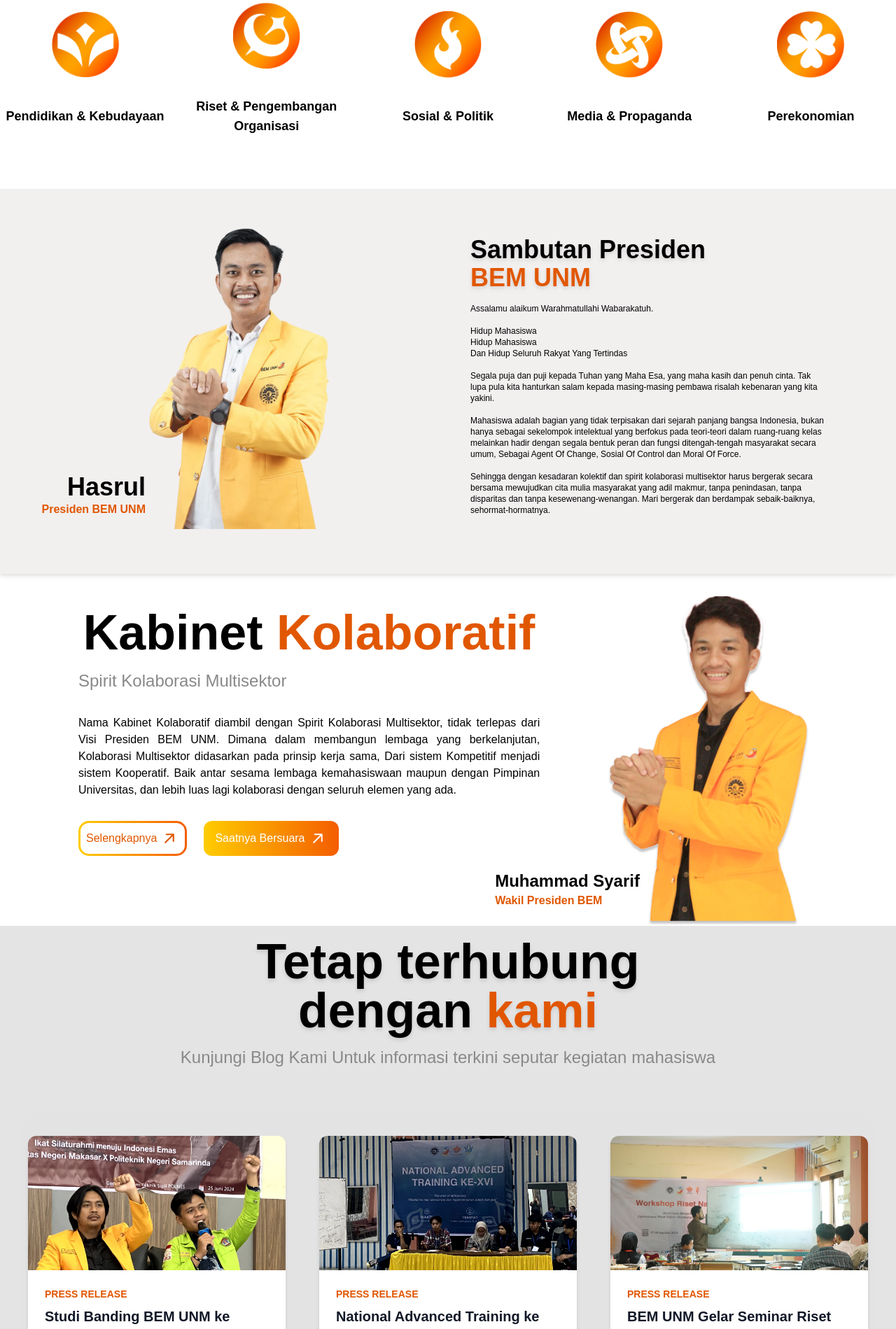
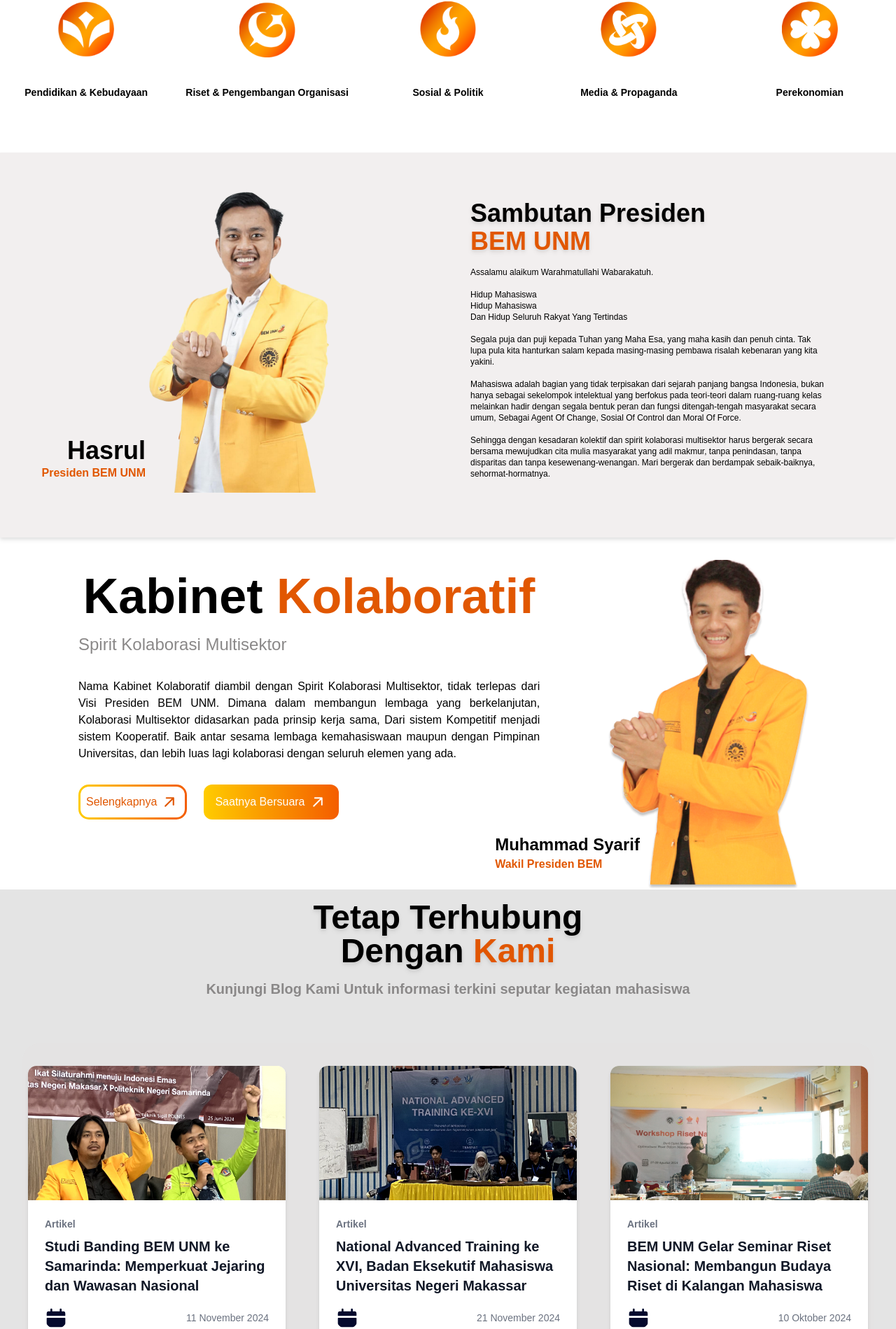
Before and after one commit to andifauzi07/bem-unm, a Next.js app: page / in a window 1280 px wide. Shown: the part 1058-2957 px from the top of the page at 70% size. Built offline with nearby package versions, Linux system fonts and the light colour scheme.

Commit message:
hotfix: optimize image & toggle bugs

```diff
--- a/app/artikel/Cards.jsx
+++ /dev/null
@@ -1,33 +0,0 @@
-import Image from 'next/image';
-import Link from 'next/link';
-const Cards = ({ title, tanggal, image, id }) => {
-	return (
-		<div
-			className="flex mx-auto justify-center flex-col"
-			data-aos="fade-up">
-			<Link href={`/artikel/${id}`}>
-				<Image
-					src={image}
-					width={280}
-					height={280}
-					alt="Card Image"
-				/>
-				<div className="w-[98px] my-2 bg-[#0022FF] h-[4px]" />
-				<div>
-					<h3 className="mb-2 font-semibold">{title}</h3>
-					<span className="flex">
-						<Image
-							src="/icon/Date.svg"
-							width={20}
-							height={20}
-							alt="Tanggal"
-						/>
-						<p>{tanggal}</p>
-					</span>
-				</div>
-			</Link>
-		</div>
-	);
-};
-
-export default Cards;
--- a/app/artikel/Header.jsx
+++ b/app/artikel/Header.jsx
@@ -1,5 +1,3 @@
-// import Image from 'next/image';
-
 const Header = () => {
 	return (
 		<div data-aos="fade-down">
--- a/app/artikel/page.jsx
+++ b/app/artikel/page.jsx
@@ -9,12 +9,13 @@
 			<Header />
 			<div className="w-full mx-auto grid lg:grid-cols-3 md:grid-cols-2 gap-4 p-8 my-16">
 				{artikel.map((data) => (
-					<Link href={`/artikel/${data.id}`}>
+					<Link
+						href={`/artikel/${data.id}`}
+						key={data.id}>
 						<Card
 							date={data.tanggal}
 							imageUrl={data.gambar_headline.url}
-							tipe="Press Release"
-							key={data.id}
+							tipe="Artikel"
 							shortDesc={''}
 							title={data.title}
 						/>
--- a/app/page.jsx
+++ b/app/page.jsx
@@ -3,17 +3,14 @@
 import Presidenbem from '@/components/section/Beranda/presiden-bem';
 import WapresBem from '@/components/section/Beranda/wapres-bem';
 import Blog from '@/components/section/Beranda/blog';
-import Card from '@/components/Card';
-import { artikel } from '@/utils/constant';
+
 export default function Home() {
 	return (
 		<main className="bg-primary w-full text-black">
 			<Jumbotron />
 			<Kementerian />
 			<Presidenbem />
-			{/* <div className="drop-shadow-[0px_4px_6px_rgba(0,0,0,0.3)]"> */}
 			<WapresBem />
-			{/* </div> */}
 			<Blog />
 		</main>
 	);
--- a/components/Card.jsx
+++ b/components/Card.jsx
@@ -3,7 +3,6 @@
 export default function Card({ imageUrl, tipe, title, shortDesc, date }) {
 	return (
 		<div className="max-w-md mx-auto hover:bg-[#eaeaea] transition ease-in-out bg-white rounded-xl shadow-md overflow-hidden">
-			{/* Gambar */}
 			<div className="h-48 w-full relative">
 				<Image
 					src={imageUrl}
@@ -12,21 +11,15 @@
 					objectFit="cover"
 				/>
 			</div>
-			{/* Konten */}
 			<div className="p-6">
-				{/* Label */}
-				<p className="text-sm font-bold text-[#E15600] uppercase">{tipe}</p>
-				{/* Judul */}
+				<p className="text-sm font-bold text-gray-500">{tipe}</p>
 				<h3 className="text-xl font-bold text-gray-900 mt-2">{title}</h3>
-				{/* Deskripsi */}
 				<p className="mt-2 text-gray-600 text-sm leading-relaxed">{shortDesc}</p>
-				{/* Footer */}
 				<div className="flex items-center justify-between mt-4">
-					{/* Informasi Kementerian */}
 					<div className="flex items-center">
 						<div className="h-8 w-8">
 							<Image
-								src="/icon/Date.svg" // Ganti dengan path ikon Anda
+								src="/icon/Date.svg"
 								alt="Logo Kementerian"
 								width={32}
 								height={32}
@@ -34,7 +27,6 @@
 							/>
 						</div>
 					</div>
-					{/* Tanggal */}
 					<p className="text-sm text-gray-500">{date}</p>
 				</div>
 			</div>
--- a/components/dropdown.jsx
+++ b/components/dropdown.jsx
@@ -1,13 +1,13 @@
 'use client';
 
 import { useState, useEffect, useRef } from 'react';
+import { usePathname } from 'next/navigation';
 import Link from 'next/link';
-import { useRouter } from 'next/navigation';
 
 export default function Dropdown() {
 	const [isOpen, setIsOpen] = useState(false);
-	const dropdownRef = useRef(null); // Menyimpan referensi dropdown
-	const router = useRouter();
+	const dropdownRef = useRef(null);
+	const path = usePathname();
 
 	const toggleDropdown = (e) => {
 		e.preventDefault();
@@ -18,32 +18,19 @@
 		setIsOpen(false);
 	};
 
-	// Menutup dropdown saat URL berubah
 	useEffect(() => {
-		const handleRouteChange = () => {
-			setIsOpen(false); // Menutup dropdown ketika navigasi ke halaman lain
-		};
+		setIsOpen(false);
+	}, [path]);
 
-		if (router && router.events) {
-			router.events.on('routeChangeStart', handleRouteChange);
-			return () => {
-				router.events.off('routeChangeStart', handleRouteChange);
-			};
-		}
-	}, [router]);
-
-	// Menutup dropdown ketika klik di luar dropdown
 	useEffect(() => {
 		const handleClickOutside = (event) => {
 			if (dropdownRef.current && !dropdownRef.current.contains(event.target)) {
-				setIsOpen(false); // Menutup dropdown jika klik di luar elemen
+				setIsOpen(false);
 			}
 		};
 
-		// Menambahkan event listener untuk klik di luar
 		document.addEventListener('mousedown', handleClickOutside);
 
-		// Menghapus event listener saat komponen dibersihkan
 		return () => {
 			document.removeEventListener('mousedown', handleClickOutside);
 		};
@@ -53,7 +40,6 @@
 		<div
 			className="relative inline-block text-left"
 			ref={dropdownRef}>
-			{/* Button untuk membuka dropdown */}
 			<button
 				onClick={toggleDropdown}
 				className="inline-flex items-center w-full justify-center border-gray-300 bg-white px-4 py-2 text-black">
@@ -74,7 +60,6 @@
 				</svg>
 			</button>
 
-			{/* Dropdown Menu */}
 			{isOpen && (
 				<div
 					className="absolute right-0 z-20 bg-white mt-2 w-56 origin-top-right rounded-md shadow-lg"
--- a/components/navbar.jsx
+++ b/components/navbar.jsx
@@ -1,5 +1,7 @@
 'use client';
+
 import { useState, useEffect, useRef } from 'react';
+import { usePathname } from 'next/navigation';
 import Image from 'next/image';
 import Link from 'next/link';
 import Dropdown from './dropdown';
@@ -24,31 +26,32 @@
 
 const Navbar = () => {
 	const [menuOpen, setMenuOpen] = useState(false);
-	const navbarRef = useRef(null); // Referensi untuk navbar
+	const navbarRef = useRef(null);
+	const path = usePathname();
 
 	const closeMenu = () => {
 		setMenuOpen(false);
 	};
 
-	// Menggunakan useEffect untuk menambahkan event listener untuk klik di luar navbar
 	useEffect(() => {
-		// Fungsi untuk menutup navbar jika klik di luar navbar atau dropdown
 		const handleClickOutside = (event) => {
 			if (navbarRef.current && !navbarRef.current.contains(event.target)) {
 				closeMenu();
 			}
 		};
 
-		// Menambahkan event listener untuk mousedown dan touchstart
 		document.addEventListener('mousedown', handleClickOutside);
 		document.addEventListener('touchstart', handleClickOutside);
 
-		// Membersihkan event listener ketika komponen dilepas
 		return () => {
 			document.removeEventListener('mousedown', handleClickOutside);
 			document.removeEventListener('touchstart', handleClickOutside);
 		};
 	}, []);
+
+	useEffect(() => {
+		closeMenu();
+	}, [path]);
 
 	return (
 		<nav
@@ -72,7 +75,6 @@
 			<div
 				className="lg:hidden"
 				onClick={() => setMenuOpen(!menuOpen)}>
-				{/* Hamburger Menu */}
 				<button aria-label="Toggle Menu">
 					<div className="space-y-1">
 						<span className="block w-6 h-0.5 bg-black"></span>
--- a/components/section/Beranda/blog.jsx
+++ b/components/section/Beranda/blog.jsx
@@ -8,14 +8,14 @@
 		<div className="bg-[#e4e4e4]">
 			<div className="w-full text-center lg:text-center px-4">
 				<h1
-					data-aos="fade-up"
-					className="lg:text-[70px] text-4xl lg:py-4 py-8 leading-none font-bold drop-shadow-md">
-					Tetap terhubung <br />
-					dengan <span className="text-[#E15600]"> kami</span>
+					data-aos="fade-down"
+					className="lg:text-5xl text-3xl lg:py-4 py-8 leading-none font-bold drop-shadow-md">
+					Tetap Terhubung <br />
+					Dengan <span className="text-[#E15600]"> Kami</span>
 				</h1>
 				<p
-					data-aos="fade-down"
-					className="text-[#8A8888] lg:text-2xl text-lg">
+					data-aos="fade-up"
+					className="text-[#8A8888] lg:text-xl font-semibold text-lg">
 					{' '}
 					Kunjungi Blog Kami Untuk informasi terkini seputar kegiatan mahasiswa
 				</p>
@@ -26,12 +26,12 @@
 						{artikel.map((data) => (
 							<Link
 								href={`/artikel/${data.id}`}
-								className="lg:px-2">
+								className="lg:px-2"
+								key={data.id}>
 								<Card
 									date={data.tanggal}
 									imageUrl={data.gambar_headline.url}
-									tipe="Press Release"
-									key={data.id}
+									tipe="Artikel"
 									shortDesc={''}
 									title={data.title}
 								/>
@@ -42,7 +42,7 @@
 						<Link
 							href="/artikel"
 							className="mt-6 hover:bg-[#EAEAEA] transition ease-in-out hover:translate-x-[0.5px] bg-white shadow-md lg:text-base text-[12px] text-black lg:py-2 py-1 px-4 rounded-lg flex items-center">
-							Saatnya Bersuara
+							Selengkapnya
 							<Image
 								src="/icon/buttonIconBlack.svg"
 								width={28}
--- a/components/section/Beranda/kementerian.jsx
+++ b/components/section/Beranda/kementerian.jsx
@@ -41,7 +41,7 @@
 				</h1>
 				<p className="text-[#8A8888] text-center">Terdapat 5 kementerian yang hadir dalam Kabinet Kolaboratif BEM UNM saat ini </p>
 			</div>
-			<div className="flex lg:gap-4 gap-y-1 justify-center items-center w-full">
+			<div className="flex lg:gap-3 gap-y-1 justify-center items-center w-full">
 				{dataKementerian.map((data) => (
 					<div
 						key={data.id}
@@ -51,10 +51,10 @@
 							src={data.icon}
 							width={90}
 							height={93}
-							className="lg:w-24 lg:h-24 w-11 h-11"
+							className="lg:w-20 lg:h-20 w-11 h-11"
 							alt={data.title}
 						/>
-						<h4 className="lg:my-8 text-[8px] lg:text-lg font-bold">{data.title}</h4>
+						<h4 className="lg:my-8 text-[8px] lg:text-sm font-bold">{data.title}</h4>
 					</div>
 				))}
 			</div>
--- a/components/section/Beranda/wapres-bem.jsx
+++ b/components/section/Beranda/wapres-bem.jsx
@@ -20,7 +20,7 @@
 						<div className="p-[3px] rounded-[15px] bg-gradient-to-r from-[#FFCC00] to-[#F45D00]">
 							<div className="bg-white p-2 rounded-xl">
 								<Link
-									href="/kontak"
+									href="/tentang-kami"
 									className="text-[#E15701] lg:text-base text-[12px] flex items-center gap-1">
 									Selengkapnya
 									<Image
@@ -61,6 +61,7 @@
 						alt="Wakil Presiden Bem Unm"
 						width={300}
 						height={0}
+						quality={100}
 					/>
 				</div>
 			</div>
```
